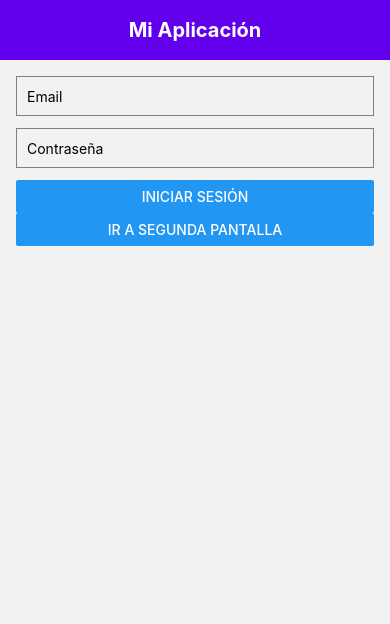
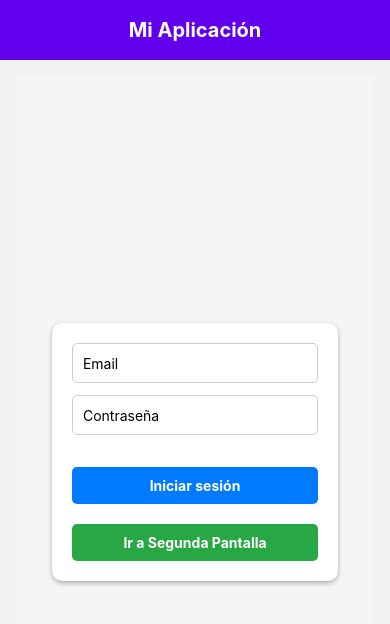
Before and after one commit to Juandoqg/SGU, a React Native app: screen /Home in a window 390 px wide. Shown: the top 624 px of the page. Built offline with nearby package versions, Linux system fonts and the light colour scheme.

Commit message:
formulario arreglado

```diff
--- a/src/screens/HomeScreen.js
+++ b/src/screens/HomeScreen.js
@@ -1,11 +1,11 @@
-// src/screens/HomeScreen.js
 import React, { useState } from 'react';
-import { View, TextInput, Button, StyleSheet } from 'react-native';
-import Layout from '../components/Layout'; // Importa el layout
-import { useNavigation } from '@react-navigation/native'; // Importa useNavigation
+import { View, TextInput, Text, TouchableOpacity } from 'react-native';
+import Layout from '../components/Layout';
+import { useNavigation } from '@react-navigation/native';
+import styles from './HomeScreenStyles'; // Importa los estilos desde el archivo
 
 const HomeScreen = () => {
-  const navigation = useNavigation(); // Obtén la instancia de navegación
+  const navigation = useNavigation();
   const [email, setEmail] = useState('');
   const [password, setPassword] = useState('');
 
@@ -16,6 +16,8 @@ const HomeScreen = () => {
 
   return (
     <Layout>
+      <View style={styles.container}>
+        <View style={styles.formContainer}>
           <TextInput
             style={styles.input}
             placeholder="Email"
@@ -30,27 +32,19 @@ const HomeScreen = () => {
             onChangeText={setPassword}
             secureTextEntry
           />
-      <Button title="Iniciar sesión" onPress={handleLogin} />
-      <Button
-        title="Ir a Segunda Pantalla"
-        onPress={() => navigation.navigate('Second')} // Navega a SecondScreen
-        style={styles.button}
-      />
+          <TouchableOpacity style={styles.button} onPress={handleLogin}>
+            <Text style={styles.buttonText}>Iniciar sesión</Text>
+          </TouchableOpacity>
+          <TouchableOpacity
+            style={[styles.button, { backgroundColor: '#28a745' }]} // Segundo botón con un color diferente
+            onPress={() => navigation.navigate('Second')}
+          >
+            <Text style={styles.buttonText}>Ir a Segunda Pantalla</Text>
+          </TouchableOpacity>
+        </View>
+      </View>
     </Layout>
   );
 };
 
-const styles = StyleSheet.create({
-  input: {
-    height: 40,
-    borderColor: 'gray',
-    borderWidth: 1,
-    marginBottom: 12,
-    paddingHorizontal: 10,
-  },
-  button: {
-    marginTop: 20,
-  },
-});
-
 export default HomeScreen;
--- /dev/null
+++ b/src/screens/HomeScreenStyles.js
@@ -0,0 +1,45 @@
+// src/screens/HomeScreenStyles.js
+import { StyleSheet } from 'react-native';
+
+const styles = StyleSheet.create({
+  container: {
+    flex: 1,
+    justifyContent: 'center',
+    alignItems: 'center',
+    paddingHorizontal: 20,
+    backgroundColor: '#f5f5f5', // Fondo claro para toda la pantalla
+  },
+  formContainer: {
+    width: '90%', // Ajusta el ancho para que no ocupe toda la pantalla
+    maxWidth: 400, // Ancho máximo en pantallas grandes
+    backgroundColor: '#fff', // Fondo blanco para el formulario
+    padding: 20,
+    borderRadius: 10, // Bordes redondeados
+    shadowColor: '#000',
+    shadowOffset: { width: 0, height: 2 },
+    shadowOpacity: 0.3,
+    shadowRadius: 5,
+    elevation: 5, // Sombra en Android
+  },
+  input: {
+    height: 40,
+    borderColor: '#ccc', // Color del borde más suave
+    borderWidth: 1,
+    marginBottom: 12,
+    paddingHorizontal: 10,
+    borderRadius: 5, // Bordes redondeados para los inputs
+  },
+  button: {
+    marginTop: 20,
+    backgroundColor: '#007BFF', // Color del botón
+    paddingVertical: 10,
+    borderRadius: 5, // Bordes redondeados para los botones
+  },
+  buttonText: {
+    color: '#fff', // Texto blanco en el botón
+    textAlign: 'center',
+    fontWeight: 'bold',
+  },
+});
+
+export default styles;
```
Lines whose indentation alone changed are shown as unchanged.
